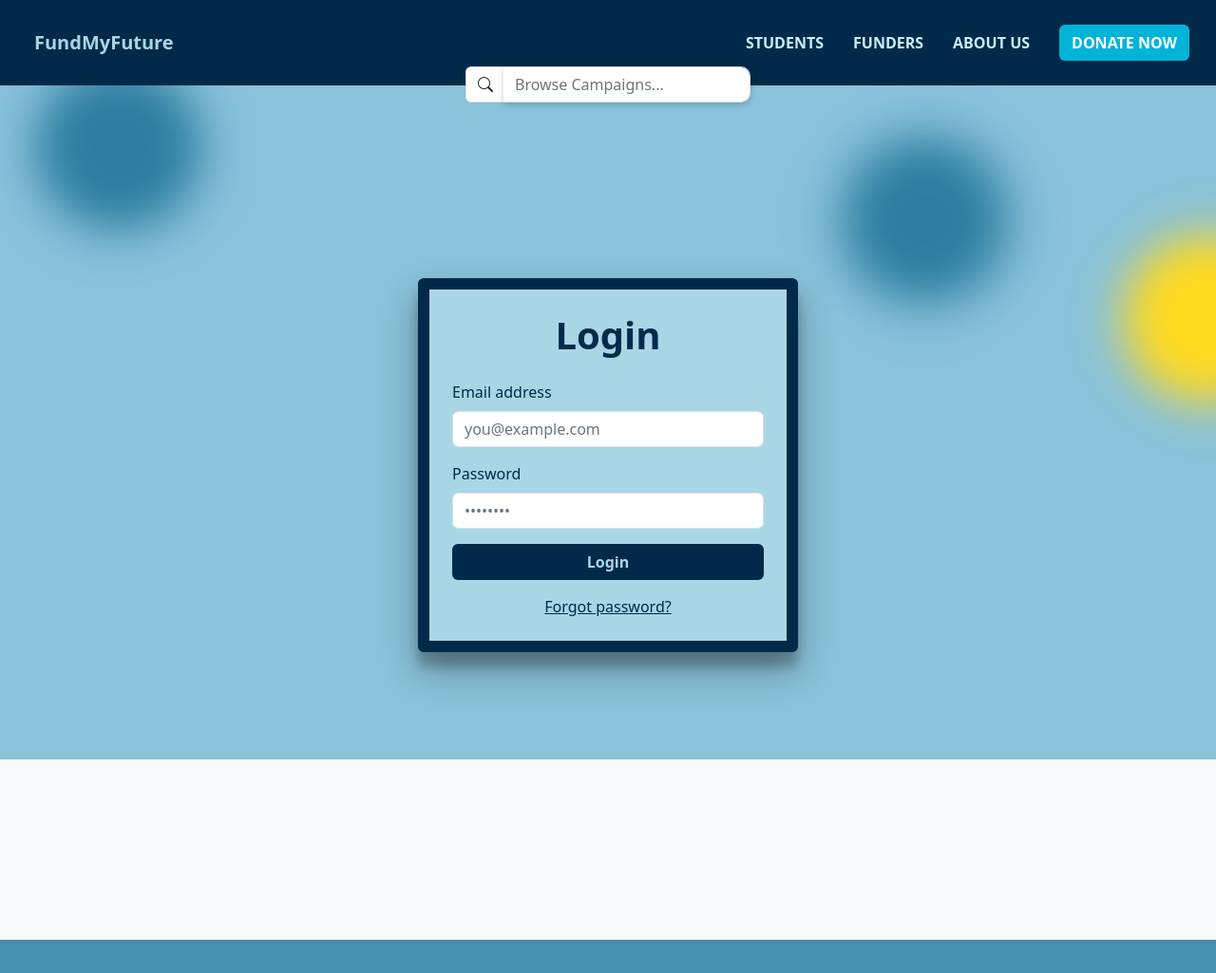
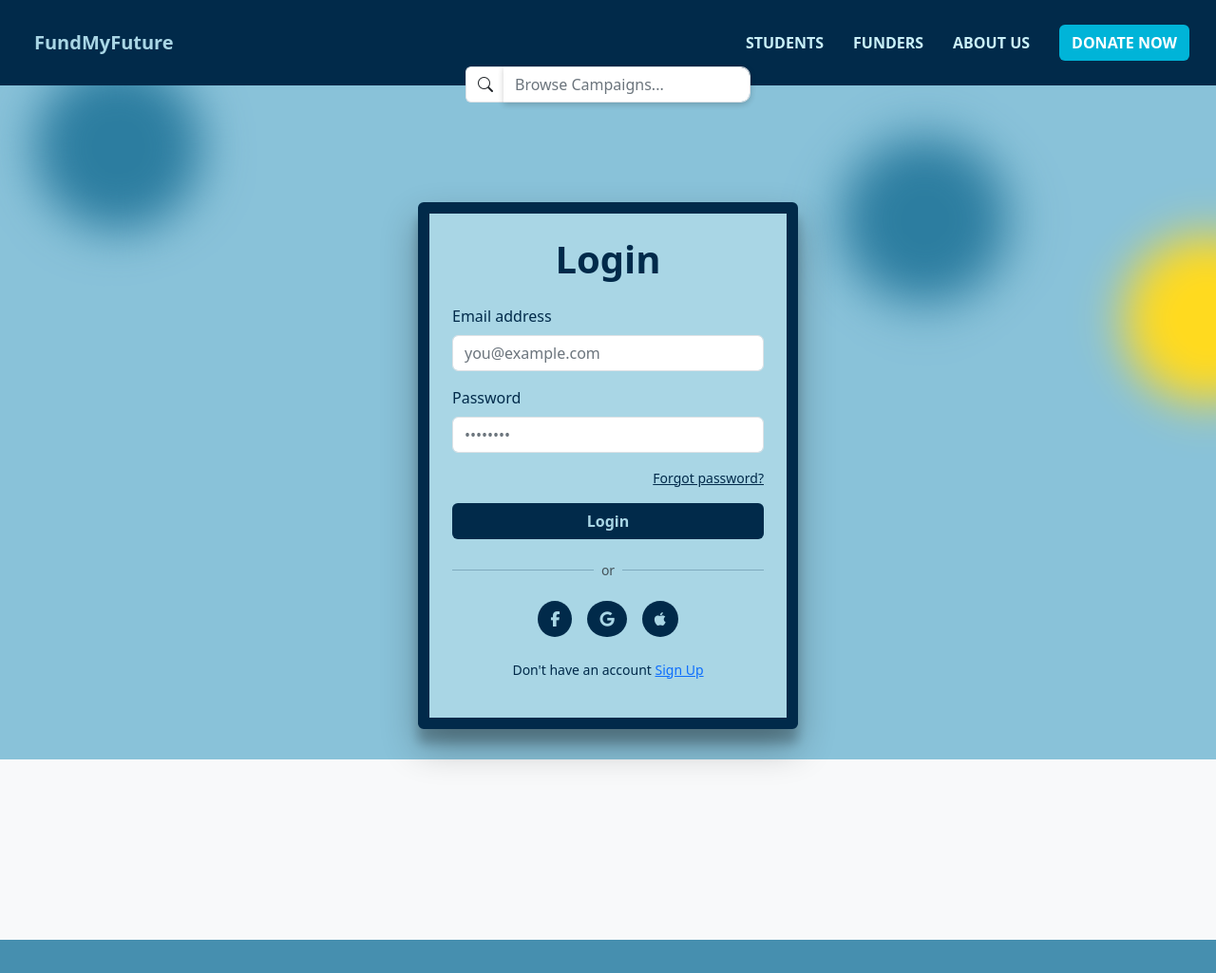
Before and after one commit to mignon-rossouw/IT-PROJECT, a plain HTML site: page IT PROJECT/FRONTEND/login.html in a window 1280 px wide. Shown: the top 1025 px of the page at 95% size. Drawn offline with nearby package versions, Linux system fonts and the light colour scheme.

Commit message:
Update login.html

```diff
--- a/IT PROJECT/FRONTEND/login.html
+++ b/IT PROJECT/FRONTEND/login.html
@@ -298,6 +298,21 @@
     color: #012A4A;
 }
 
+.btn-facebook {
+  background-color: #012A4A;
+  color: #A9D6E5;
+}
+
+.btn-google {
+    background-color: #012A4A;
+  color: #A9D6E5;
+}
+
+.btn-apple {
+    background-color: #012A4A;
+  color: #A9D6E5;
+}
+
 </style>
 
 </head>
@@ -374,15 +389,47 @@
         <label for="password" class="form-label">Password</label>
         <input type="password" class="form-control" id="password" placeholder="••••••••" required>
       </div>
+
+      <!-- Forgot Password right-aligned & smaller -->
+      <div class="d-flex justify-content-end mb-3">
+        <a class="forgot small" href="#">Forgot password?</a>
+      </div>
+
+      <!-- Login Button -->
       <div class="d-grid mb-3">
         <button type="submit" class="btn btn-login fw-bold">Login</button>
       </div>
-        <div class="text-center">
-          <a class="forgot"href="#">Forgot password?</a>
+
+      <!-- Divider -->
+      <div class="d-flex align-items-center my-3">
+        <hr class="flex-grow-1">
+        <span class="mx-2 small text-muted">or</span>
+        <hr class="flex-grow-1">
+      </div>
+
+      <!-- Social Icons -->
+      <div class="d-flex justify-content-center gap-3">
+        <a href="#" class="btn btn-facebook rounded-circle">
+          <i class="fab fa-facebook-f"></i>
+        </a>
+        <a href="#" class="btn btn-google rounded-circle">
+          <i class="fab fa-google"></i>
+        </a>
+        <a href="#" class="btn btn-apple rounded-circle">
+          <i class="fab fa-apple"></i>
+        </a>
+      </div>
+
+      <!-- Already a member -->
+      <div class="text-center mt-4">
+        <p class="small">Don't have an account <a href="#">Sign Up</a></p>
       </div>
     </form>
   </div>
 </div>
+
+
+
 
   <script src="https://cdn.jsdelivr.net/npm/bootstrap@5.3.0/dist/js/bootstrap.bundle.min.js"></script>
 
```
Lines whose indentation alone changed are shown as unchanged.
